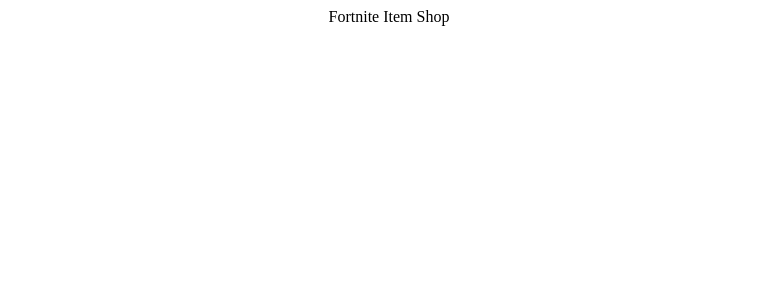
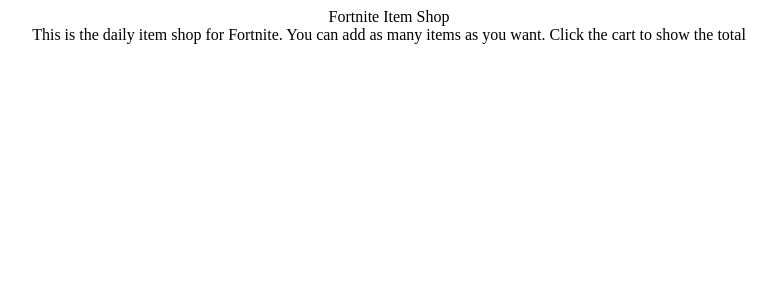
Before and after one commit to EricLam404/shopping-cart, a React (Create React App) app: page /shop/1 in a window 1280 px wide. Shown: the top 300 px of the page, without its empty margins (251-1028 px from the left). Built offline with nearby package versions, Linux system fonts and the light colour scheme; the HTML template or start-up script is replaced by a standard one.

Commit message:
Added description

```diff
--- a/src/App.js
+++ b/src/App.js
@@ -4,7 +4,8 @@
 function App() {
   return (
     <div className="App">
-        <div>Fortnite Item Shop</div>
+        <div className='title'>Fortnite Item Shop</div>
+        <div>This is the daily item shop for Fortnite. You can add as many items as you want. Click the cart to show the total</div>
     </div>
   );
 }
```
